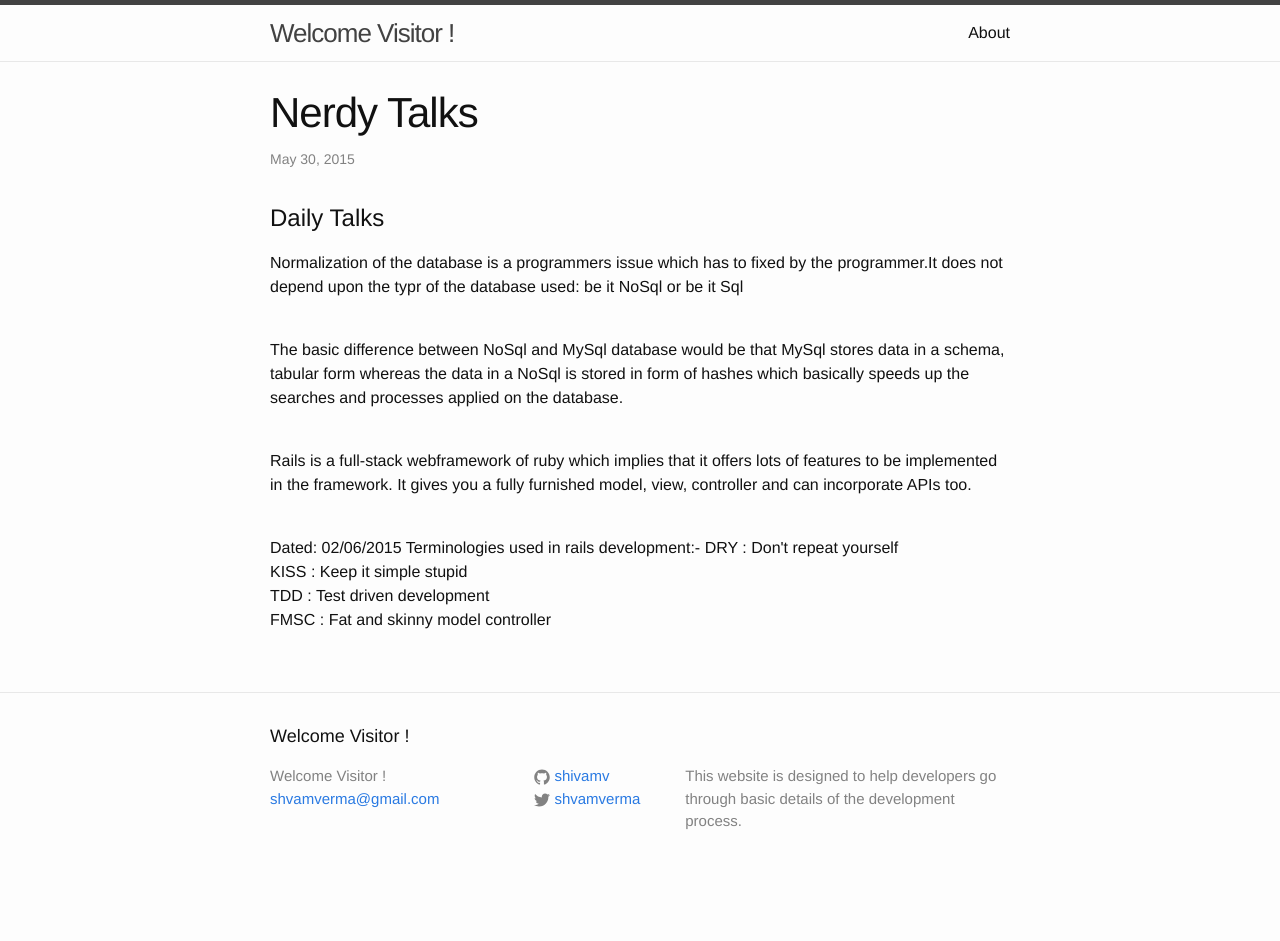
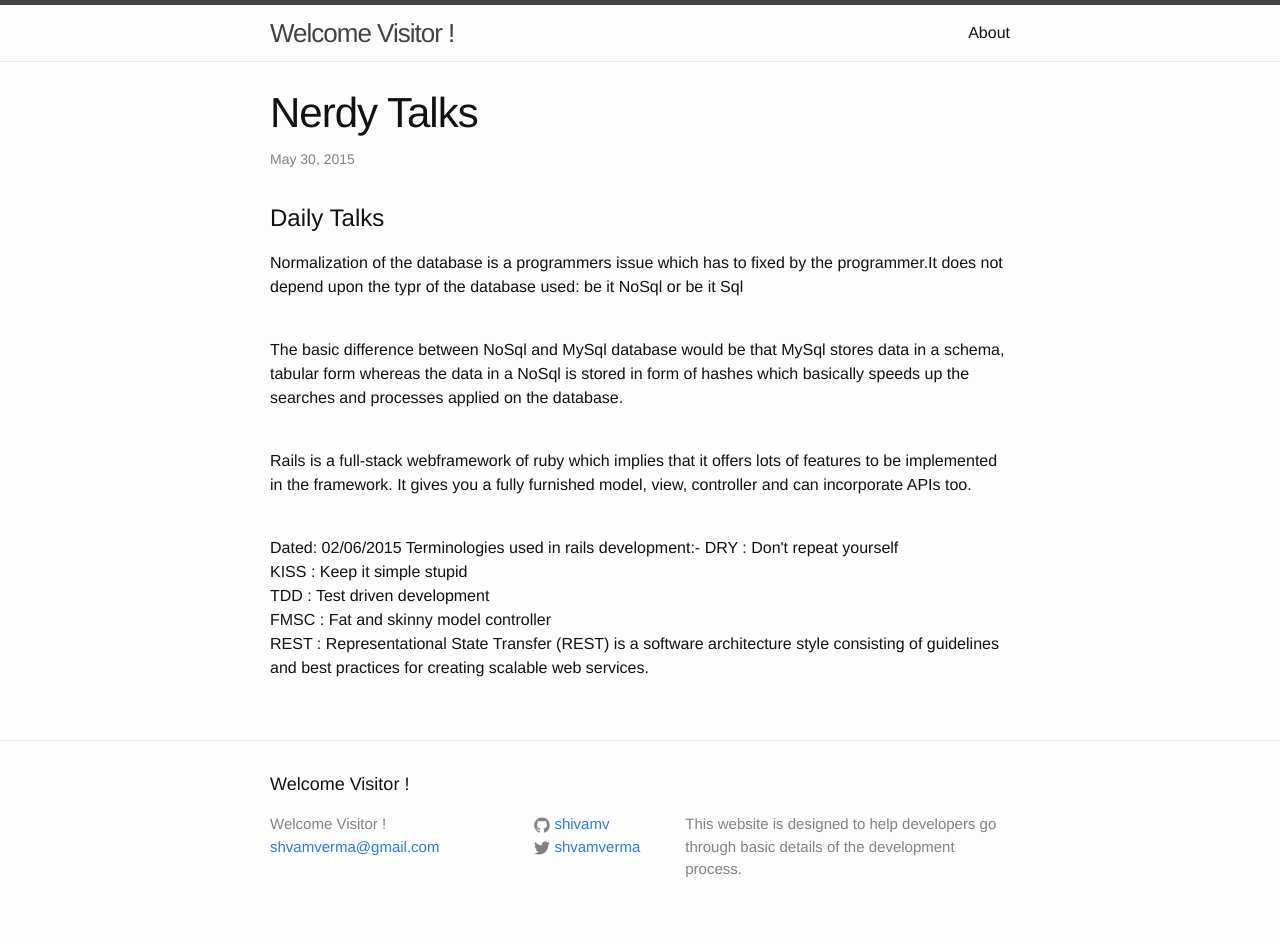
Before and after one commit to shivamv/shi, a Jekyll site: the page built from _posts/2015-05-30-Nerdy Talks.markdown, in a window 1280 px wide. Built offline with Jekyll 4.4.1, drawn with Linux system fonts in a browser that asks for light colours; before the commit the page ends 900 px from its top, so only the background shows below that.

Commit message:
Another Update

```diff
--- a/_posts/2015-05-30-Nerdy Talks.markdown
+++ b/_posts/2015-05-30-Nerdy Talks.markdown
@@ -19,4 +19,5 @@ DRY : Don't repeat yourself
 <br>KISS : Keep it simple stupid
 <br>TDD : Test driven development
 <br>FMSC : Fat and skinny model controller
+<br>REST : Representational State Transfer (REST) is a software architecture style consisting of guidelines and best practices for creating scalable web services.
 </p4>
```
